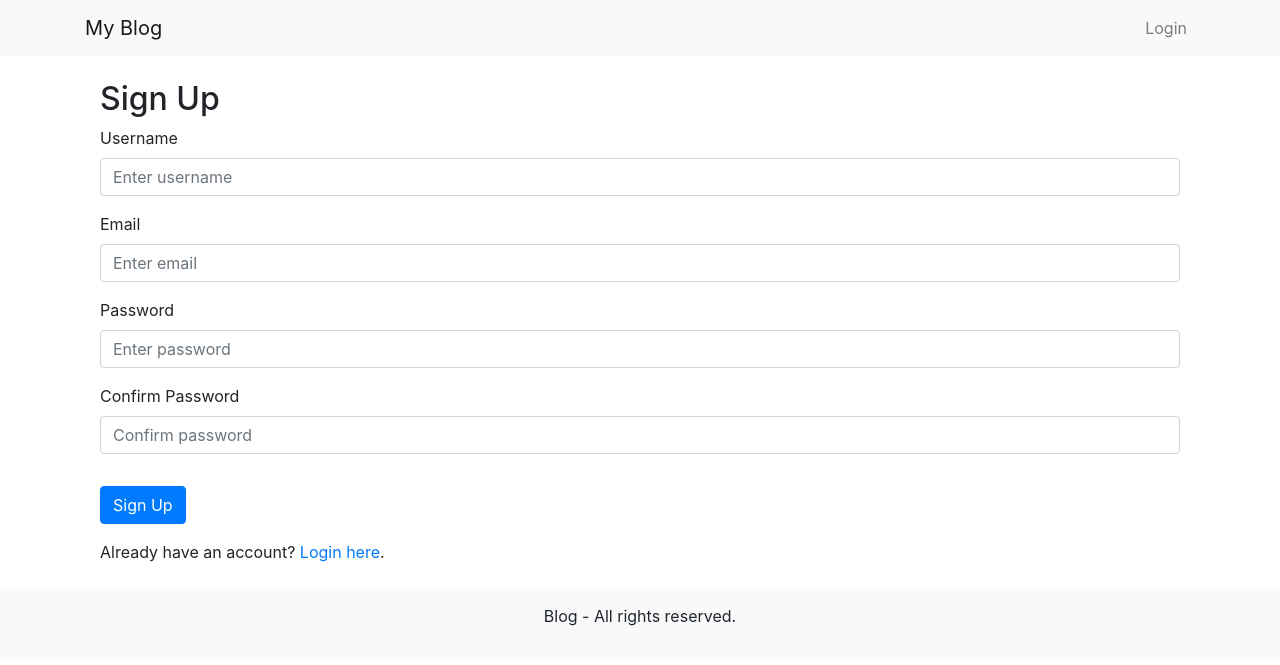
After one commit to NikkyChin/TrabajoPractico3, a Django app: template Blog/post/template/singup.html in a window 1280 px wide. The commit adds this page. Shown: the top 665 px of the page. Run offline with Django 5.2, Linux system fonts and the light colour scheme; the template is opened without the code that fills it, so the values that code supplies are empty; some libraries are stand-ins or nearby versions.

Commit message:
New templates login, sing up

```diff
--- a/Blog/post/template/base.html
+++ b/Blog/post/template/base.html
@@ -1,20 +1,41 @@
 <!DOCTYPE html>
-<html>
+<html lang="es">
 <head>
+    <meta charset="UTF-8">
+    <meta name="viewport" content="width=device-width, initial-scale=1.0">
     <title>Blog</title>
+    <!-- Bootstrap CSS -->
+    <link href="https://stackpath.bootstrapcdn.com/bootstrap/4.5.2/css/bootstrap.min.css" rel="stylesheet">
 </head>
 <body>
-    <header>
-        <h1><a href="{% url 'post_list' %}">Blog</a></h1>
-        {% if user.is_authenticated %}
-            <p>Logged in as {{ user.username }}</p>
-            <a href="{% url 'logout' %}">Logout</a>
-        {% else %}
-            <a href="{% url 'login' %}">Login</a>
-        {% endif %}
+    <header class="navbar navbar-expand-lg navbar-light bg-light">
+        <div class="container">
+            <a class="navbar-brand" href="#">My Blog</a>
+            <div class="navbar-nav ml-auto">
+                {% if user.is_authenticated %}
+                    <span class="navbar-text">Logged in as {{ user.username }}</span>
+                    <a class="nav-link" href="{% url 'logout' %}">Logout</a>
+                {% else %}
+                    <a class="nav-link" href="{% url 'login' %}">Login</a>
+                {% endif %}
+            </div>
+        </div>
     </header>
-    <main>
-        {% block content %}{% endblock %}
+
+    <main class="container">
+        {% block content %}
+        {% endblock %}
     </main>
+
+    <footer class="footer bg-light text-center py-3">
+        <div class="container">
+            <p>Blog - All rights reserved.</p>
+        </div>
+    </footer>
+
+    <!-- Bootstrap JS, Popper.js, and jQuery -->
+    <script src="https://code.jquery.com/jquery-3.5.1.slim.min.js"></script>
+    <script src="https://cdn.jsdelivr.net/npm/popper.js@1.16.1/dist/umd/popper.min.js"></script>
+    <script src="https://stackpath.bootstrapcdn.com/bootstrap/4.5.2/js/bootstrap.min.js"></script>
 </body>
 </html>
--- /dev/null
+++ b/Blog/post/template/singup.html
@@ -0,0 +1,28 @@
+{% extends 'base.html' %}
+
+{% block content %}
+<div class="container my-4">
+    <h2>Sign Up</h2>
+    <form method="post">
+        {% csrf_token %}
+        <div class="form-group">
+            <label for="username">Username</label>
+            <input type="text" name="username" class="form-control" id="username" placeholder="Enter username">
+        </div>
+        <div class="form-group">
+            <label for="email">Email</label>
+            <input type="email" name="email" class="form-control" id="email" placeholder="Enter email">
+        </div>
+        <div class="form-group">
+            <label for="password1">Password</label>
+            <input type="password" name="password1" class="form-control" id="password1" placeholder="Enter password">
+        </div>
+        <div class="form-group">
+            <label for="password2">Confirm Password</label>
+            <input type="password" name="password2" class="form-control" id="password2" placeholder="Confirm password">
+        </div>
+        <button type="submit" class="btn btn-primary my-3">Sign Up</button>
+    </form>
+    <p>Already have an account? <a href="{% url 'login' %}">Login here</a>.</p>
+</div>
+{% endblock %}
```
Also changed, not shown: Blog/post/template/confirm_delete.html (+11 -6 lines), Blog/post/template/create_post.html (+16 -6 lines), Blog/post/template/login.html (added, +20 -0 lines), Blog/post/template/post_detail.html (+9 -5 lines), Blog/post/template/post_list.html (+8 -4 lines).
